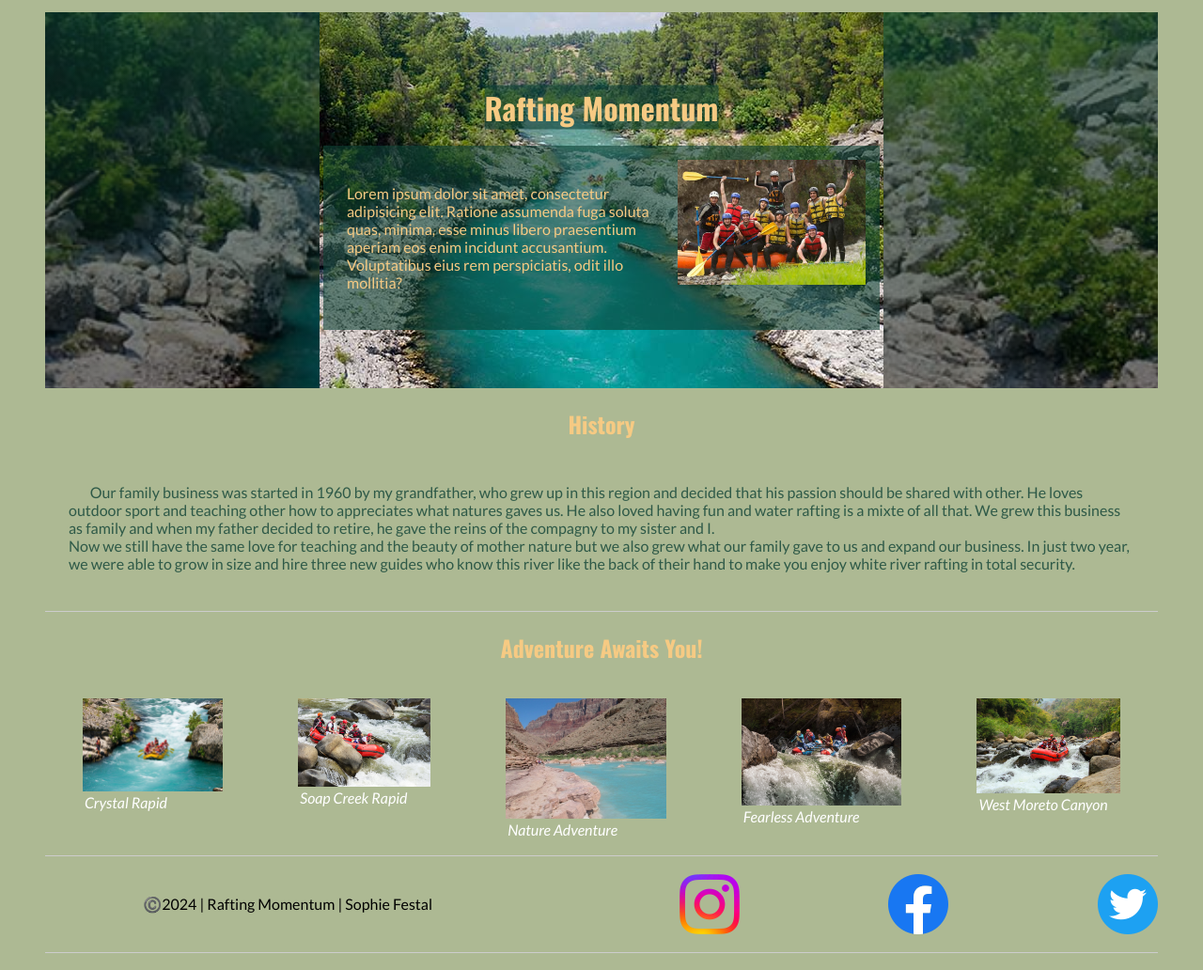
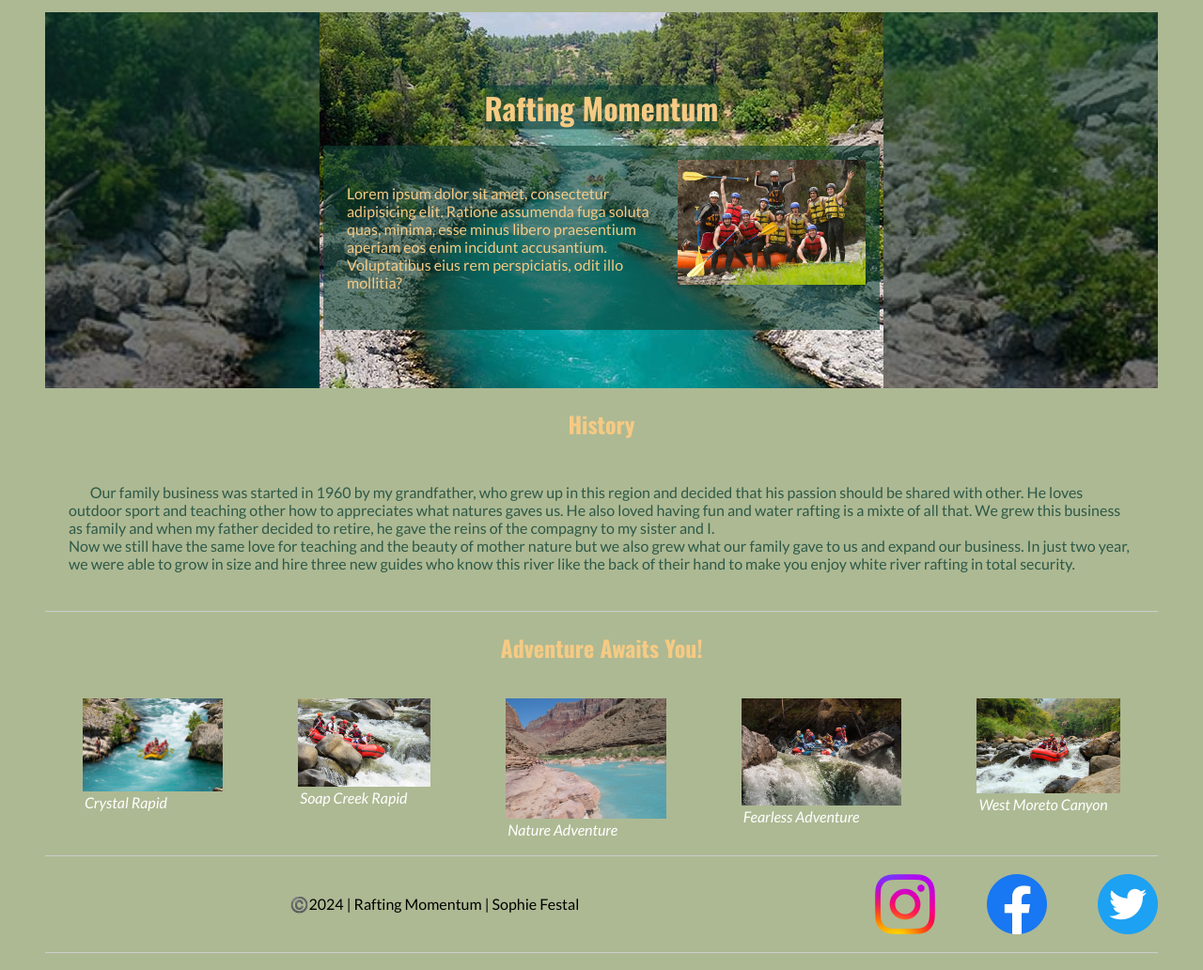
Before and after one commit to festals/wdd130, a plain HTML site: page wwr/about.html in a window 1280 px wide. Shown: the part 368-1400 px from the top of the page at 94% size. Drawn offline with nearby package versions, Linux system fonts and the light colour scheme; files whose address does not match are found by name.

Commit message:
changes added

```diff
--- a/wwr/styles/rafting.css
+++ b/wwr/styles/rafting.css
@@ -76,13 +76,12 @@ p {
 }
 footer{
     display: grid;
-    grid-template-columns: auto auto auto auto ;
+    grid-template-columns: auto 10% 10% 10% ;
     border-bottom: 1px solid #ccc;
 }
 footer p {
     display: flex;
     justify-content:center;
-
 }
 footer a {
     display:flex;
```
